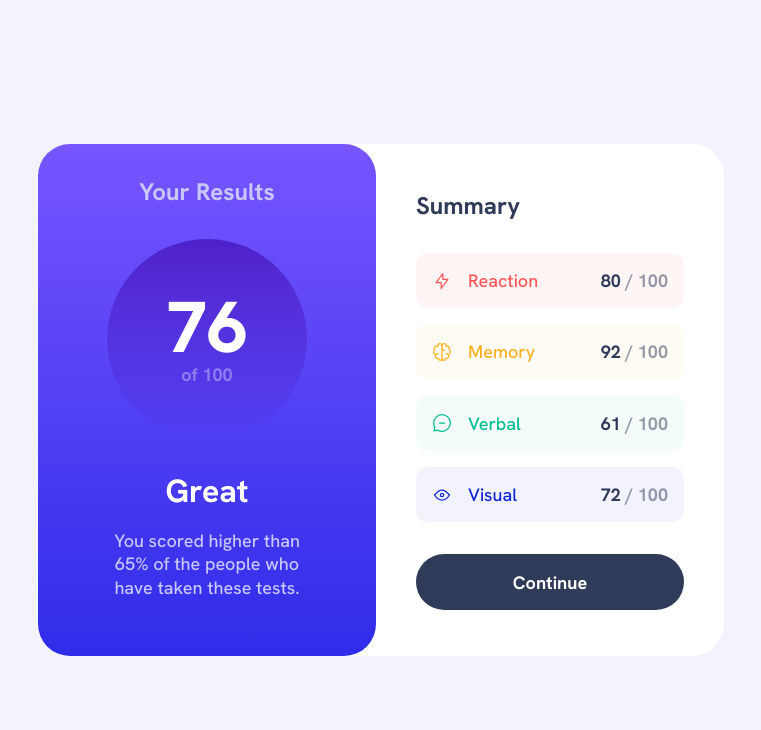
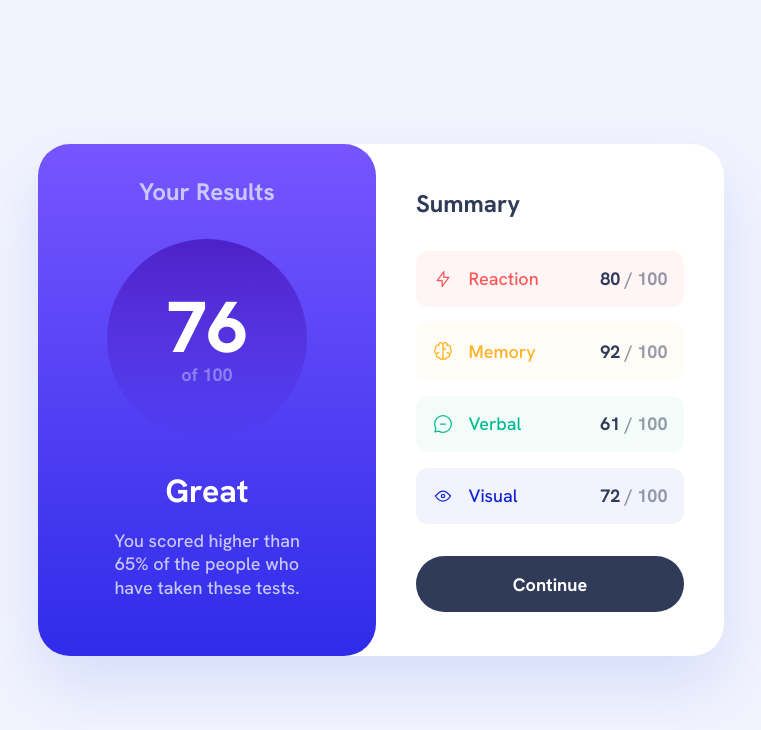
Before and after one commit to KaiWaldrant/fem-results-summary, a React (Vite) app: page / in a window 1280 px wide. Shown: the top 730 px of the page, without its empty margins (259-1020 px from the left). Built offline with nearby package versions, Linux system fonts and the light colour scheme.

Commit message:
add box-shadow

```diff
--- a/src/index.css
+++ b/src/index.css
@@ -53,9 +53,6 @@ body {
   }
 }
 
-main {
-}
-
 .result {
   display: grid;
   gap: 1.5rem;
@@ -67,6 +64,8 @@ main {
     height: 512px;
     justify-self: center;
     border-radius: 32px;
+
+    box-shadow: 0px 30px 60px 0px rgba(61, 108, 236, 0.15);
   }
 }
 
@@ -213,7 +212,7 @@ main {
   display: flex;
   justify-content: space-between;
   align-items: center;
-  padding: 1rem;
+  padding: 1.03125rem;
   border-radius: 12px;
 
   &.red {
```
